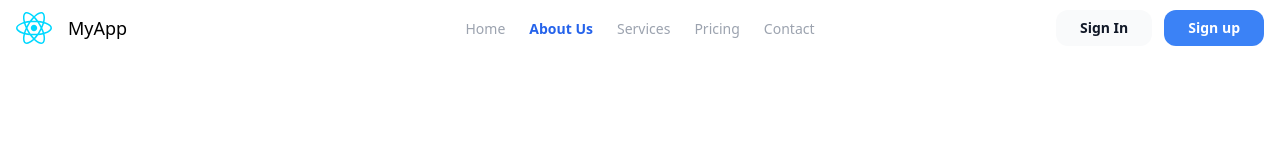
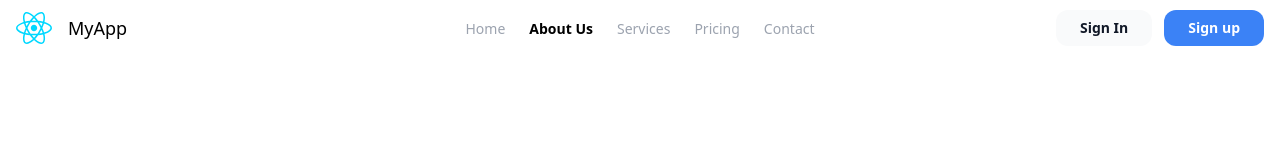
Before and after one commit to akladyous/react-design-patterns, a React (Create React App) app in the folder navbar/: page / in a window 1280 px wide. Shown: the top 160 px of the page. Built offline with nearby package versions, Linux system fonts and the light colour scheme.

Commit message:
navbar tailwind

```diff
--- a/navbar/src/App.js
+++ b/navbar/src/App.js
@@ -40,7 +40,7 @@ function App() {
                     </li>
 
                     <li>
-                        <a className="text-sm text-blue-600 font-bold" href="/">
+                        <a className="text-sm  font-bold" href="/">
                             About Us
                         </a>
                     </li>
```
Also changed, not shown: navbar/src/logo.svg, navbar/src/reportWebVitals.js (indentation only).
